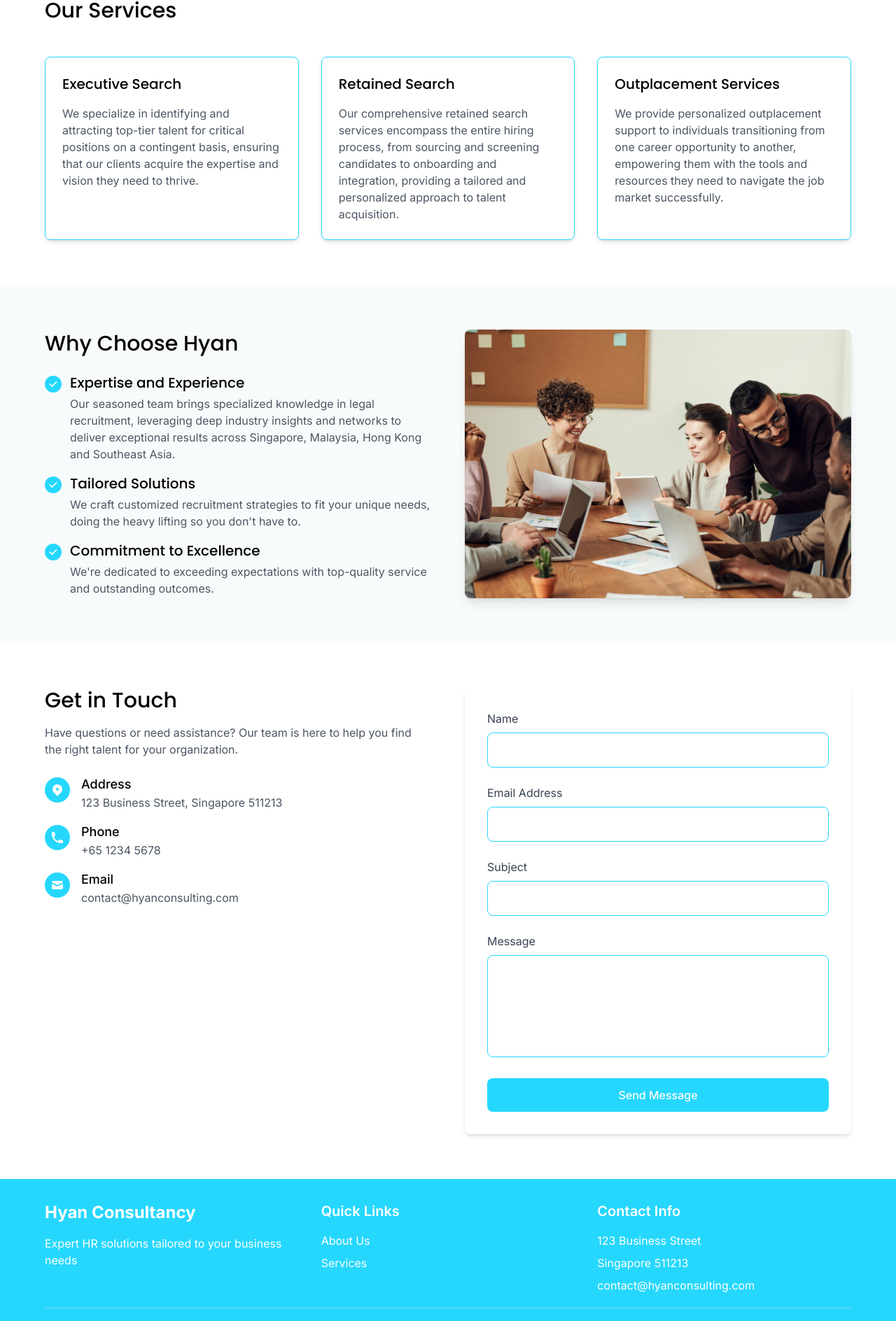
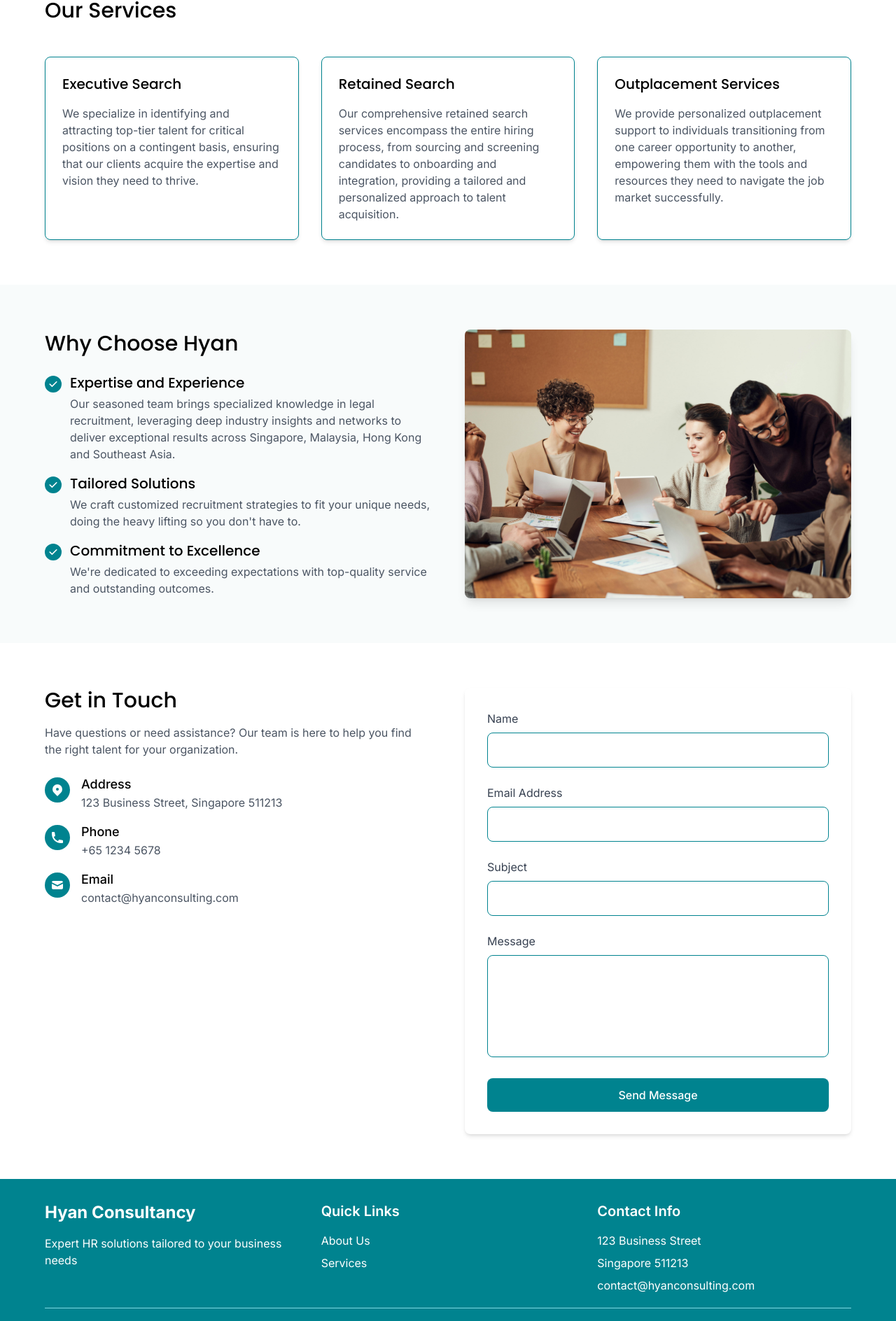
Before and after one commit to faqihisaninja/hyan-consultancy, a Next.js app: page / in a window 1280 px wide. Shown: the part 867-2755 px from the top of the page at 70% size. Built offline with nearby package versions, Linux system fonts and the light colour scheme.

Commit message:
Change primary colour

```diff
--- a/src/app/page.tsx
+++ b/src/app/page.tsx
@@ -39,7 +39,7 @@ export default function Home() {
                         </p>
                         <button
                             onClick={scrollToContact}
-                            className="bg-[#26D7FD] text-white py-3 px-8 rounded-lg hover:bg-[#1ba8ca] transition-colors font-medium text-lg shadow-md"
+                            className="bg-[#00838F] text-white py-3 px-8 rounded-lg hover:bg-[#1ba8ca] transition-colors font-medium text-lg shadow-md"
                         >
                             Find Talent Now
                         </button>
@@ -54,7 +54,7 @@ export default function Home() {
                         Our Services
                     </h2>
                     <div className="grid grid-cols-1 md:grid-cols-3 gap-8">
-                        <div className="p-6 rounded-lg border border-[#26D7FD] shadow-md">
+                        <div className="p-6 rounded-lg border border-[#00838F] shadow-md">
                             <h3 className="text-xl font-medium text-black mb-4 font-poppins">
                                 Executive Search
                             </h3>
@@ -66,7 +66,7 @@ export default function Home() {
                                 thrive.
                             </p>
                         </div>
-                        <div className="p-6 rounded-lg border border-[#26D7FD] shadow-md">
+                        <div className="p-6 rounded-lg border border-[#00838F] shadow-md">
                             <h3 className="text-xl font-medium text-black mb-4 font-poppins">
                                 Retained Search
                             </h3>
@@ -78,7 +78,7 @@ export default function Home() {
                                 personalized approach to talent acquisition.
                             </p>
                         </div>
-                        <div className="p-6 rounded-lg border border-[#26D7FD] shadow-md">
+                        <div className="p-6 rounded-lg border border-[#00838F] shadow-md">
                             <h3 className="text-xl font-medium text-black mb-4 font-poppins">
                                 Outplacement Services
                             </h3>
@@ -103,7 +103,7 @@ export default function Home() {
                         </h2>
                         <div className="space-y-4">
                             <div className="flex items-start">
-                                <div className="bg-[#26D7FD] rounded-full p-1 mr-3 mt-1">
+                                <div className="bg-[#00838F] rounded-full p-1 mr-3 mt-1">
                                     <svg
                                         xmlns="http://www.w3.org/2000/svg"
                                         className="h-4 w-4 text-white"
@@ -132,7 +132,7 @@ export default function Home() {
                                 </div>
                             </div>
                             <div className="flex items-start">
-                                <div className="bg-[#26D7FD] rounded-full p-1 mr-3 mt-1">
+                                <div className="bg-[#00838F] rounded-full p-1 mr-3 mt-1">
                                     <svg
                                         xmlns="http://www.w3.org/2000/svg"
                                         className="h-4 w-4 text-white"
@@ -159,7 +159,7 @@ export default function Home() {
                                 </div>
                             </div>
                             <div className="flex items-start">
-                                <div className="bg-[#26D7FD] rounded-full p-1 mr-3 mt-1">
+                                <div className="bg-[#00838F] rounded-full p-1 mr-3 mt-1">
                                     <svg
                                         xmlns="http://www.w3.org/2000/svg"
                                         className="h-4 w-4 text-white"
@@ -184,33 +184,6 @@ export default function Home() {
                                     </p>
                                 </div>
                             </div>
-                            {/* <div className="flex items-start">
-                                <div className="bg-[#26D7FD] rounded-full p-1 mr-3 mt-1">
-                                    <svg
-                                        xmlns="http://www.w3.org/2000/svg"
-                                        className="h-4 w-4 text-white"
-                                        viewBox="0 0 20 20"
-                                        fill="currentColor"
-                                    >
-                                        <path
-                                            fillRule="evenodd"
-                                            d="M16.707 5.293a1 1 0 010 1.414l-8 8a1 1 0 01-1.414 0l-4-4a1 1 0 011.414-1.414L8 12.586l7.293-7.293a1 1 0 011.414 0z"
-                                            clipRule="evenodd"
-                                        />
-                                    </svg>
-                                </div>
-                                <div>
-                                    <h3 className="text-xl font-medium text-black font-poppins">
-                                        Regional Reach and Local Expertise
-                                    </h3>
-                                    <p className="text-gray-600 mt-1">
-                                        As part of a boutique network, we offer
-                                        access to a global talent pool and
-                                        seamless recruitment across Asia and
-                                        beyond.
-                                    </p>
-                                </div>
-                            </div> */}
                         </div>
                     </div>
                     <div className="hidden md:block relative h-80 md:h-96 rounded-lg overflow-hidden shadow-lg">
@@ -243,7 +216,7 @@ export default function Home() {
 
                             <div className="space-y-4">
                                 <div className="flex items-start">
-                                    <div className="bg-[#26D7FD] rounded-full p-2 mr-4 mt-1">
+                                    <div className="bg-[#00838F] rounded-full p-2 mr-4 mt-1">
                                         <svg
                                             xmlns="http://www.w3.org/2000/svg"
                                             className="h-5 w-5 text-white"
@@ -269,7 +242,7 @@ export default function Home() {
                                 </div>
 
                                 <div className="flex items-start">
-                                    <div className="bg-[#26D7FD] rounded-full p-2 mr-4 mt-1">
+                                    <div className="bg-[#00838F] rounded-full p-2 mr-4 mt-1">
                                         <svg
                                             xmlns="http://www.w3.org/2000/svg"
                                             className="h-5 w-5 text-white"
@@ -290,7 +263,7 @@ export default function Home() {
                                 </div>
 
                                 <div className="flex items-start">
-                                    <div className="bg-[#26D7FD] rounded-full p-2 mr-4 mt-1">
+                                    <div className="bg-[#00838F] rounded-full p-2 mr-4 mt-1">
                                         <svg
                                             xmlns="http://www.w3.org/2000/svg"
                                             className="h-5 w-5 text-white"
@@ -327,7 +300,7 @@ export default function Home() {
                                         type="text"
                                         id="name"
                                         required
-                                        className="w-full p-3 text-[#333] border border-[#26D7FD] rounded-lg focus:outline-none focus:ring-1 focus:ring-[#26D7FD]"
+                                        className="w-full p-3 text-[#333] border border-[#00838F] rounded-lg focus:outline-none focus:ring-1 focus:ring-[#00838F]"
                                     />
                                 </div>
                                 <div>
@@ -341,7 +314,7 @@ export default function Home() {
                                         type="email"
                                         id="email"
                                         required
-                                        className="w-full p-3 text-[#333] border border-[#26D7FD] rounded-lg focus:outline-none focus:ring-1 focus:ring-[#26D7FD]"
+                                        className="w-full p-3 text-[#333] border border-[#00838F] rounded-lg focus:outline-none focus:ring-1 focus:ring-[#00838F]"
                                     />
                                 </div>
                                 <div>
@@ -354,7 +327,7 @@ export default function Home() {
                                     <input
                                         type="text"
                                         id="subject"
-                                        className="w-full p-3 text-[#333] border border-[#26D7FD] rounded-lg focus:outline-none focus:ring-1 focus:ring-[#26D7FD]"
+                                        className="w-full p-3 text-[#333] border border-[#00838F] rounded-lg focus:outline-none focus:ring-1 focus:ring-[#00838F]"
                                     />
                                 </div>
                                 <div>
@@ -368,12 +341,12 @@ export default function Home() {
                                         id="message"
                                         rows={5}
                                         required
-                                        className="w-full p-3 text-[#333] resize-none border border-[#26D7FD] rounded-lg focus:outline-none focus:ring-1 focus:ring-[#26D7FD]"
+                                        className="w-full p-3 text-[#333] resize-none border border-[#00838F] rounded-lg focus:outline-none focus:ring-1 focus:ring-[#00838F]"
                                     ></textarea>
                                 </div>
                                 <button
                                     type="submit"
-                                    className="w-full bg-[#26D7FD] text-white py-3 px-6 rounded-lg hover:bg-[#1ba8ca] transition-colors font-medium"
+                                    className="w-full bg-[#00838F] text-white py-3 px-6 rounded-lg hover:bg-[#1ba8ca] transition-colors font-medium"
                                 >
                                     Send Message
                                 </button>
--- a/src/components/Footer.tsx
+++ b/src/components/Footer.tsx
@@ -36,7 +36,7 @@ export default function Footer() {
     }, [shouldScroll, pathname]);
 
     return (
-        <footer className="bg-[#26D7FD] text-white py-8 px-4 md:px-8">
+        <footer className="bg-[#00838F] text-white py-8 px-4 md:px-8">
             <div className="max-w-6xl mx-auto grid md:grid-cols-3 gap-8">
                 <div>
                     <h2 className="text-2xl font-bold mb-4">
@@ -76,7 +76,7 @@ export default function Footer() {
                     <div className="flex space-x-4 mt-4 md:mt-0">
                         {/* <Link
                             href="#"
-                            className="bg-white p-2 rounded-full text-[#26D7FD] hover:bg-gray-100 transition-colors"
+                            className="bg-white p-2 rounded-full text-[#00838F] hover:bg-gray-100 transition-colors"
                         >
                             <svg
                                 xmlns="http://www.w3.org/2000/svg"
@@ -89,7 +89,7 @@ export default function Footer() {
                         </Link>
                         <Link
                             href="#"
-                            className="bg-white p-2 rounded-full text-[#26D7FD] hover:bg-gray-100 transition-colors"
+                            className="bg-white p-2 rounded-full text-[#00838F] hover:bg-gray-100 transition-colors"
                         >
                             <svg
                                 xmlns="http://www.w3.org/2000/svg"
@@ -102,7 +102,7 @@ export default function Footer() {
                         </Link> */}
                         <Link
                             href="#"
-                            className="bg-white p-2 rounded-full text-[#26D7FD] hover:bg-gray-100 transition-colors"
+                            className="bg-white p-2 rounded-full text-[#00838F] hover:bg-gray-100 transition-colors"
                         >
                             <svg
                                 xmlns="http://www.w3.org/2000/svg"
@@ -117,7 +117,7 @@ export default function Footer() {
                             href="https://wa.me/6512345678"
                             target="_blank"
                             rel="noopener noreferrer"
-                            className="bg-white p-2 rounded-full text-[#26D7FD] hover:bg-gray-100 transition-colors"
+                            className="bg-white p-2 rounded-full text-[#00838F] hover:bg-gray-100 transition-colors"
                         >
                             <svg
                                 xmlns="http://www.w3.org/2000/svg"
--- a/src/components/Navigation.tsx
+++ b/src/components/Navigation.tsx
@@ -108,7 +108,7 @@ export default function Navigation() {
                                 href="https://wa.me/6512345678"
                                 target="_blank"
                                 rel="noopener noreferrer"
-                                className="bg-[#26D7FD] text-white px-4 py-2 rounded-lg hover:bg-[#1ba8ca] transition-colors flex items-center"
+                                className="bg-[#00838F] text-white px-4 py-2 rounded-lg hover:bg-[#1ba8ca] transition-colors flex items-center"
                             >
                                 <svg
                                     xmlns="http://www.w3.org/2000/svg"
@@ -193,7 +193,7 @@ export default function Navigation() {
                             href="https://wa.me/6512345678"
                             target="_blank"
                             rel="noopener noreferrer"
-                            className="bg-[#26D7FD] text-white px-4 py-2 rounded-lg flex items-center w-fit"
+                            className="bg-[#00838F] text-white px-4 py-2 rounded-lg flex items-center w-fit"
                             onClick={() => setIsMobileMenuOpen(false)}
                         >
                             <svg
```
